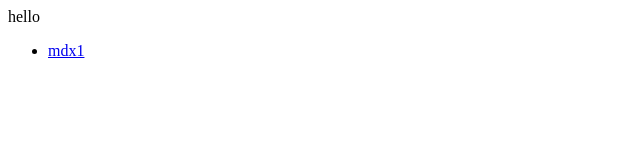
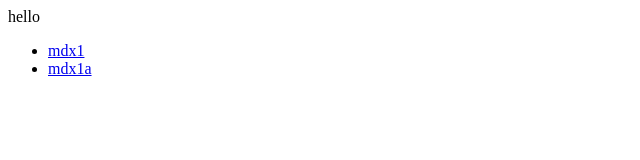
Before and after one commit to heiwa4126/next-mdx1, a Next.js app: page / in a window 1280 px wide. Shown: the top 160 px of the page, without its empty margins (0-640 px from the left). Built offline with nearby package versions, Linux system fonts and the light colour scheme.

Commit message:
add another example

```diff
--- a/pages/index.tsx
+++ b/pages/index.tsx
@@ -18,6 +18,9 @@ export default function Home() {
           <li>
             <Link href={"mdx1"}>mdx1</Link>
           </li>
+          <li>
+            <Link href={"mdx1a"}>mdx1a</Link>
+          </li>
         </ul>
       </main>
     </>
--- a/pages/mdx1.tsx
+++ b/pages/mdx1.tsx
@@ -7,7 +7,7 @@ import Test from "@/components/test";
 
 const components = { Test };
 
-export default function TestPage({ source }: { source: MDXRemoteSerializeResult<Record<string, unknown>, Record<string, unknown>> }) {
+export default function TestPage({ source }: { source: MDXRemoteSerializeResult }) {
   return (
     <div className="wrapper">
       <MDXRemote {...source} components={components} />
```
